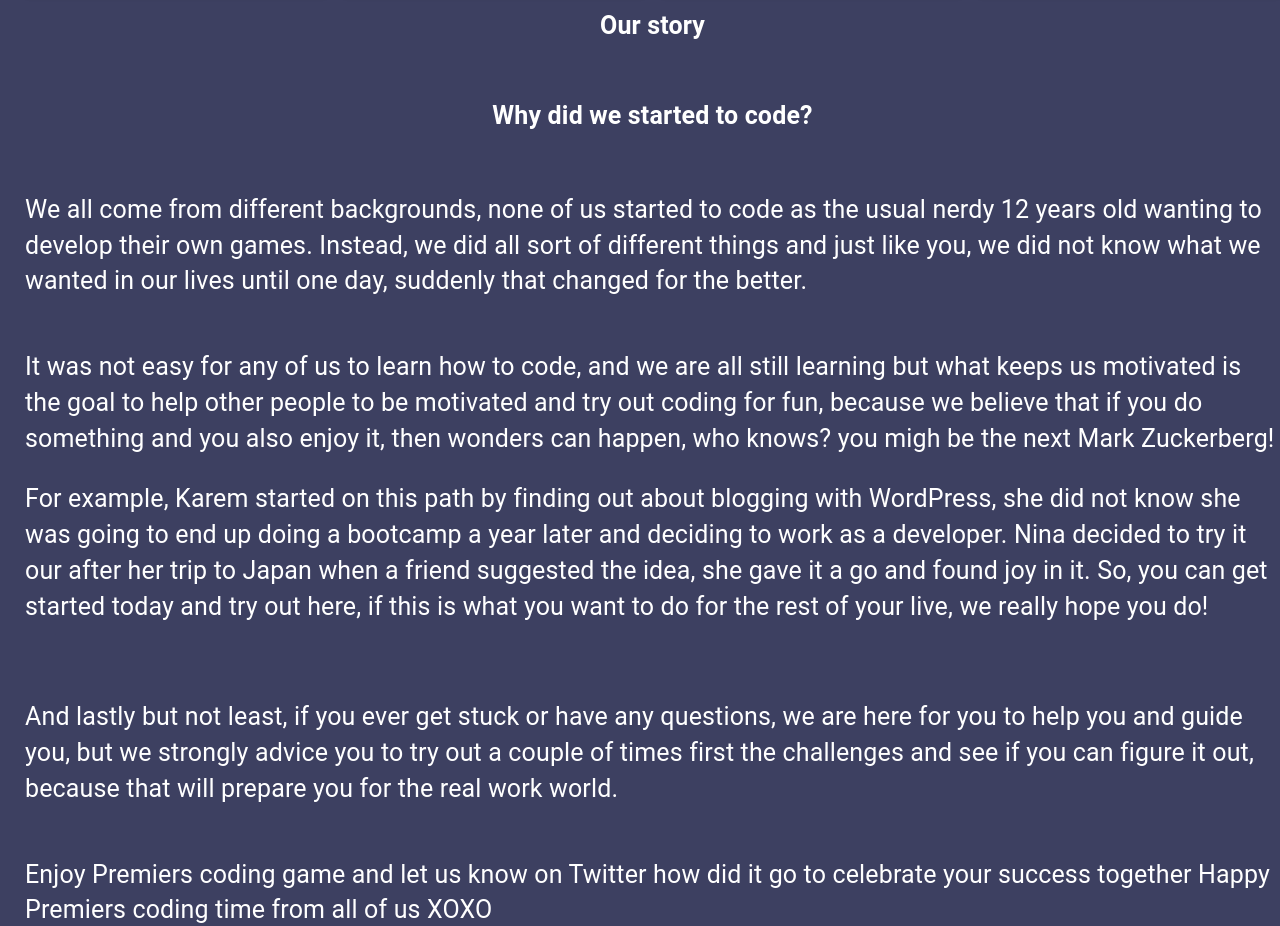
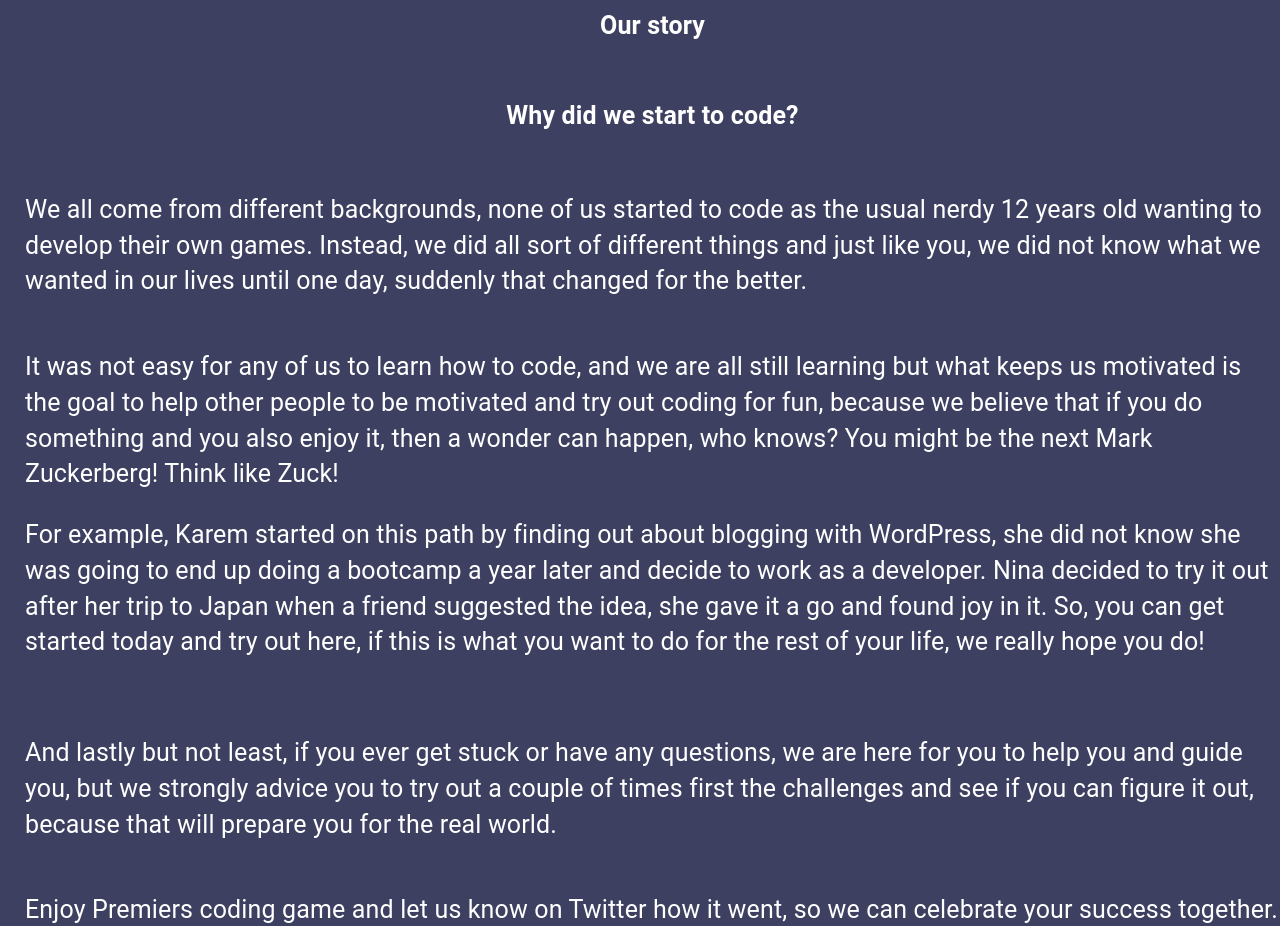
Before and after one commit to timlaurijs/premier, a React (Create React App) app: page / in a window 1280 px wide. Shown: the part 906-1832 px from the top of the page. Built offline with nearby package versions, Linux system fonts and the light colour scheme; no server answers.

Commit message:
fixed some typos on the homepage

```diff
--- a/src/pages/Homepage.js
+++ b/src/pages/Homepage.js
@@ -22,7 +22,7 @@ const premierFounders = [
   },
   {
     name: "Tim",
-    description: "coffee addict!",
+    description: "Coffee addict!",
     imageUrl:
       "https://avatars0.githubusercontent.com/u/65892566?s=400&u=e2fc9b1339cf9f3d535a62948b6e5281fcb9a287&v=4",
     gitUrl: "https://github.com/timlaurijs",
@@ -100,7 +100,7 @@ export default function Homepage() {
         }}
       >
         <h2 style={{ fontSize: 25, marginTop: "10px" }}>Our story</h2>
-        <h4>Why did we started to code?</h4>
+        <h4>Why did we start to code?</h4>
         <p>
           We all come from different backgrounds, none of us started to code as
           the usual nerdy 12 years old wanting to develop their own games.
@@ -112,16 +112,17 @@ export default function Homepage() {
           It was not easy for any of us to learn how to code, and we are all
           still learning but what keeps us motivated is the goal to help other
           people to be motivated and try out coding for fun, because we believe
-          that if you do something and you also enjoy it, then wonders can
-          happen, who knows? you migh be the next Mark Zuckerberg!
+          that if you do something and you also enjoy it, then a wonder can
+          happen, who knows? You might be the next Mark Zuckerberg! Think like
+          Zuck!
           <p>
             For example, Karem started on this path by finding out about
             blogging with WordPress, she did not know she was going to end up
-            doing a bootcamp a year later and deciding to work as a developer.
-            Nina decided to try it our after her trip to Japan when a friend
+            doing a bootcamp a year later and decide to work as a developer.
+            Nina decided to try it out after her trip to Japan when a friend
             suggested the idea, she gave it a go and found joy in it. So, you
             can get started today and try out here, if this is what you want to
-            do for the rest of your live, we really hope you do!
+            do for the rest of your life, we really hope you do!
           </p>
         </p>
         <p>
@@ -129,14 +130,13 @@ export default function Homepage() {
           And lastly but not least, if you ever get stuck or have any questions,
           we are here for you to help you and guide you, but we strongly advice
           you to try out a couple of times first the challenges and see if you
-          can figure it out, because that will prepare you for the real work
-          world.
+          can figure it out, because that will prepare you for the real world.
         </p>
         <p>
           {" "}
-          Enjoy Premiers coding game and let us know on Twitter how did it go to
-          celebrate your success together Happy Premiers coding time from all of
-          us XOXO
+          Enjoy Premiers coding game and let us know on Twitter how it went, so
+          we can celebrate your success together. Happy Premiers coding time
+          from all of us XOXO
         </p>
       </div>
 
```
